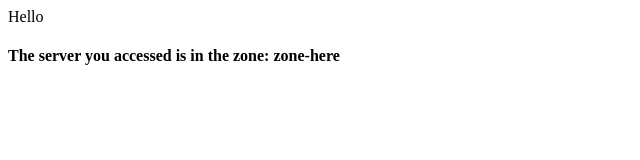
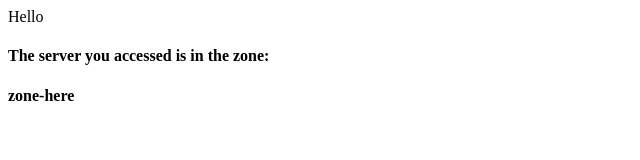
Before and after one commit to stevelockwood/hello-world, a plain HTML site: page index.html in a window 1280 px wide. Shown: the whole page, without its empty margins (0-640 px from the left). Drawn offline with Linux system fonts and the light colour scheme.

Commit message:
new index

```diff
--- a/index.html
+++ b/index.html
@@ -11,7 +11,8 @@
   </div>
 <div class="container">
   <footer>
-    <h4>The server you accessed is in the zone: zone-here</h4>
+    <h4>The server you accessed is in the zone:</h4>
+    <h4>zone-here</h4>
   </footer>
 </div>
 </body>
```
